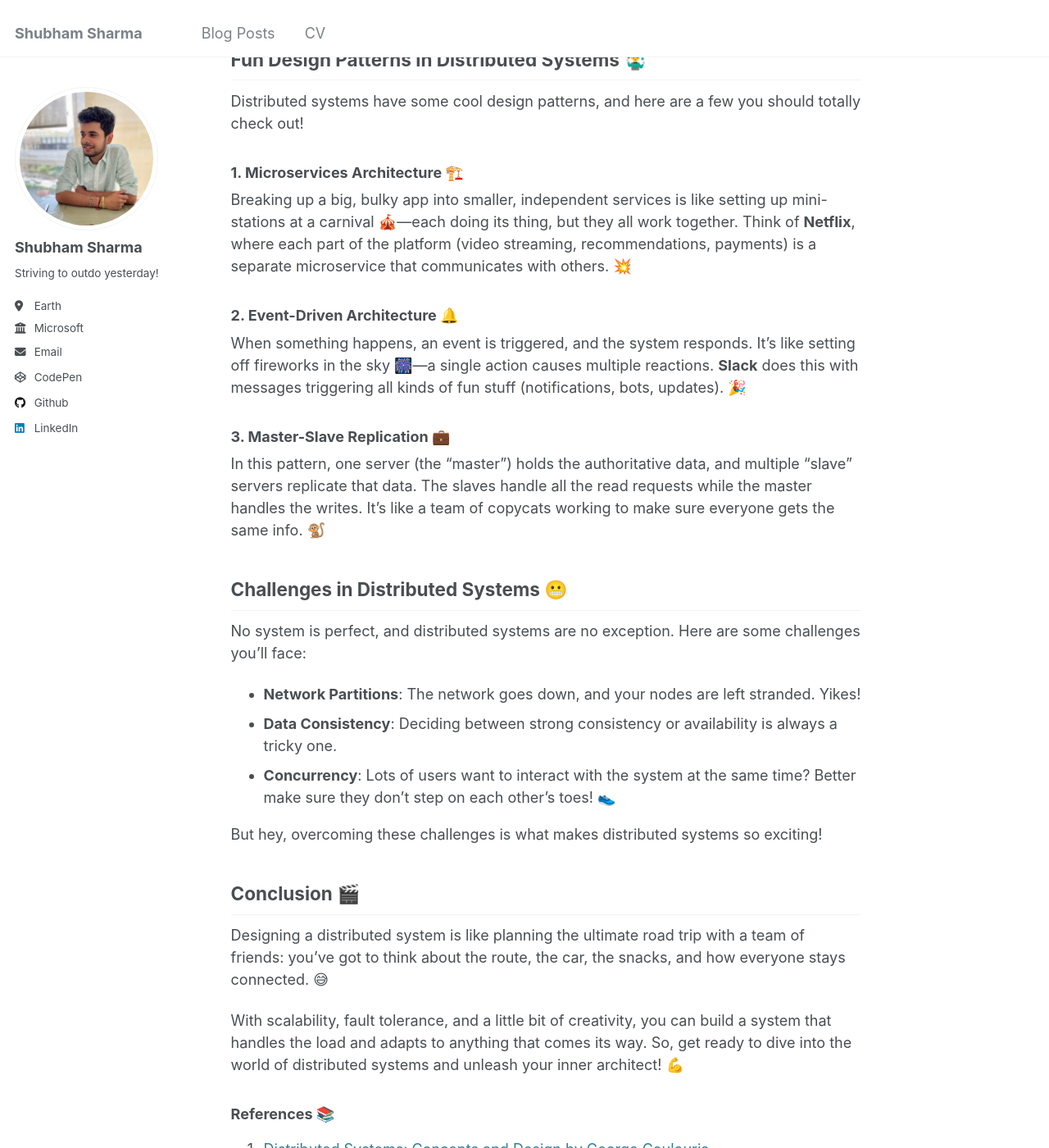
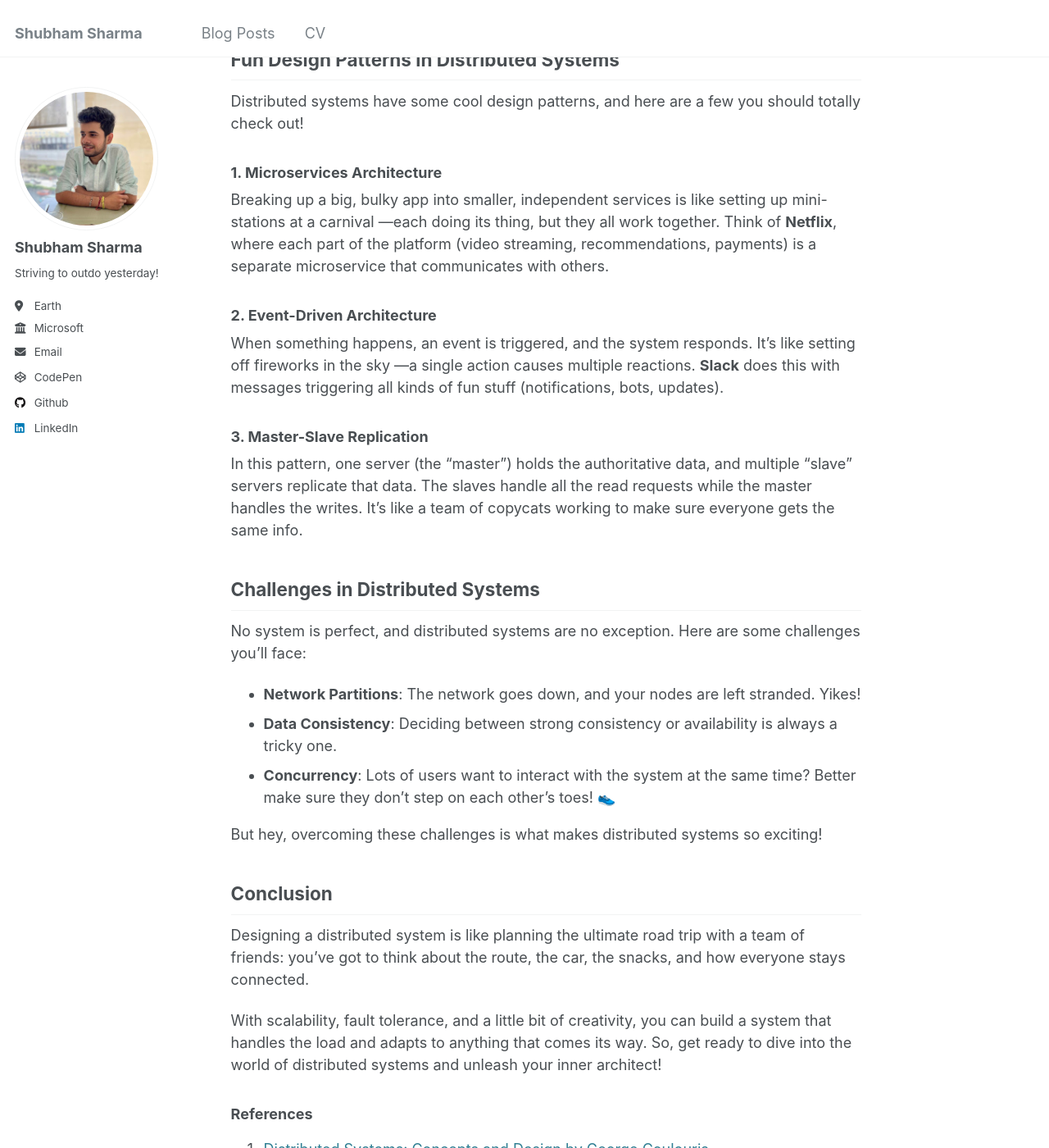
Before and after one commit to shubhamsrkdev/shubhamsrkdev.github.io, a Jekyll site: the page built from _posts/2025-01-14-blog-post-7.md, in a window 1280 px wide and 1400 px high, scrolled down 3038 px. Shown: the whole window at 82% size. Built offline with Jekyll 4.4.1, drawn with Linux system fonts in a browser that asks for light colours; some of the changed text lies outside the part shown.

```diff
--- a/_posts/2025-01-14-blog-post-7.md
+++ b/_posts/2025-01-14-blog-post-7.md
@@ -8,37 +8,37 @@ tags:
   - HLD
 ---
 
-Imagine a city filled with thousands of people, each running around, doing their thing. They don’t just stay in one spot; they’re scattered across the city, working, collaborating, and making everything happen without crashing into each other. That’s basically what a **distributed system** is—a group of independent, interconnected machines working together to achieve a common goal, no matter how far apart they are! 😎
+Imagine a city filled with thousands of people, each running around, doing their thing. They don’t just stay in one spot; they’re scattered across the city, working, collaborating, and making everything happen without crashing into each other. That’s basically what a **distributed system** is—a group of independent, interconnected machines working together to achieve a common goal, no matter how far apart they are!
 
 Ready to have some fun and learn about distributed system design? Let’s dive in!
 
-## What is a Distributed System? 🤔
+## What is a Distributed System?
 
 Alright, before we get fancy, let’s break it down. A **distributed system** is simply a network of independent computers (also called nodes) that work together to complete a task. They communicate over a network and synchronize their actions, even though they may be miles apart.
 
 Think of services like:
-- **Cloud computing systems** (Azure, AWS and Google Cloud 🌩️)
+- **Cloud computing systems** (Azure, AWS and Google Cloud)
 - **Peer-to-peer networks** like BitTorrent
-- **Microservices** where different backend services talk to each other (like a well-oiled machine 🤖)
+- **Microservices** where different backend services talk to each other (like a well-oiled machine)
 
 In simpler terms, it’s like a group of superheroes, each with their own powers, teaming up to save the day.
 
-## The Core Principles of Distributed System Design 💡
+## The Core Principles of Distributed System Design
 
 Designing a distributed system is like planning the best party ever. You want it to be scalable, reliable, and fun. So, let’s take a look at the principles to make your system the life of the party!
 
-### 1. **Scalability** 🚀
+### 1. **Scalability**
 
 You don’t want your system to crash when you go viral! Scalability is the secret sauce that lets your system grow as your user base grows. Imagine your awesome new online store gets featured on a popular site—what do you do? Panic? Nah. You scale up!
 
 - **Horizontal Scaling**: Add more servers (think of it as expanding your party guest list ).
 - **Vertical Scaling**: Make your current server stronger (think of it as giving your DJ a better sound system ).
 
-Just like **Netflix** handles millions of users by scaling horizontally and distributing traffic across multiple data centers 🌍.
+Just like **Netflix** handles millions of users by scaling horizontally and distributing traffic across multiple data centers
 
-### 2. **Fault Tolerance** 💥
+### 2. **Fault Tolerance**
 
-Oops! Something went wrong. The network’s down, or a server is having a bad day.  What do you do? Panic? No way. Fault tolerance ensures your system keeps running even when stuff hits the fan. 💨
+Oops! Something went wrong. The network’s down, or a server is having a bad day.  What do you do? Panic? No way. Fault tolerance ensures your system keeps running even when stuff hits the fan.
 
 Here’s how it works:
 - **Replication**: Duplicate your data across different servers like backup dancers to avoid any awkward moments .
@@ -47,7 +47,7 @@ Here’s how it works:
 
 **Amazon DynamoDB** is a pro at this, making sure your data is always safe, even if the world goes haywire.
 
-### 3. **Consistency vs Availability (CAP Theorem)** 🤯
+### 3. **Consistency vs Availability (CAP Theorem)**
 
 Here’s the deal—according to the **CAP Theorem**, you can only have two out of these three things in a distributed system:
 - **Consistency**: All nodes see the same data at the same time (everyone’s on the same page).
@@ -56,44 +56,44 @@ Here’s the deal—according to the **CAP Theorem**, you can only have two out
 
 Pick two, but you can’t have all three. For example, **Cassandra** chooses availability and partition tolerance over consistency. Hey, sometimes you need to serve everyone even if a couple of tables are temporarily out of sync! 🍽️
 
-### 4. **Decentralization** 🌍
+### 4. **Decentralization**
 
 Don’t put all your eggs in one basket! In a distributed system, no single node is the "boss." They’re all equal players working together to get the job done. No monopolies allowed!
 
-This is why **Bitcoin** is decentralized—no single node controls the currency. Everyone's got a piece of the puzzle, making it stronger. 🧩
+This is why **Bitcoin** is decentralized—no single node controls the currency. Everyone's got a piece of the puzzle, making it stronger.
 
-### 5. **Latency and Network Communication** 🕐
+### 5. **Latency and Network Communication**
 
 Alright, no one likes slow systems, right?  But in a distributed system, latency happens because data has to travel between nodes. So, how do we minimize lag? By optimizing communication, of course!
 
 Imagine playing an online game with someone across the world. If your latency is high, the game will freeze or lag, and no one wants that! To reduce this, systems like **Raft** and **Paxos** help coordinate nodes to avoid delay-induced chaos.
 
-### 6. **Data Consistency Models** 🗃️
+### 6. **Data Consistency Models**
 
 Now, let’s talk about how data stays in sync. Do you need it to be **perfectly consistent** (all data updated instantly everywhere)? Or can it be a bit **eventually consistent** (it’ll get there, just give it a sec)?
 
 - **Strong Consistency**: Your data is always 100% consistent across all nodes—no surprises!
 - **Eventual Consistency**: Your data may not be in sync everywhere right away, but it’ll get there eventually.
 
-Companies like **CouchDB** and **Amazon DynamoDB** go with eventual consistency to keep things running smoothly, even if things aren’t perfect immediately. 🛠️
+Companies like **CouchDB** and **Amazon DynamoDB** go with eventual consistency to keep things running smoothly, even if things aren’t perfect immediately.
 
-## Fun Design Patterns in Distributed Systems 🤹‍♂️
+## Fun Design Patterns in Distributed Systems
 
 Distributed systems have some cool design patterns, and here are a few you should totally check out!
 
-### 1. **Microservices Architecture** 🏗️
+### 1. **Microservices Architecture**
 
-Breaking up a big, bulky app into smaller, independent services is like setting up mini-stations at a carnival 🎪—each doing its thing, but they all work together. Think of **Netflix**, where each part of the platform (video streaming, recommendations, payments) is a separate microservice that communicates with others. 💥
+Breaking up a big, bulky app into smaller, independent services is like setting up mini-stations at a carnival —each doing its thing, but they all work together. Think of **Netflix**, where each part of the platform (video streaming, recommendations, payments) is a separate microservice that communicates with others.
 
-### 2. **Event-Driven Architecture** 🔔
+### 2. **Event-Driven Architecture**
 
-When something happens, an event is triggered, and the system responds. It’s like setting off fireworks in the sky 🎆—a single action causes multiple reactions. **Slack** does this with messages triggering all kinds of fun stuff (notifications, bots, updates). 🎉
+When something happens, an event is triggered, and the system responds. It’s like setting off fireworks in the sky —a single action causes multiple reactions. **Slack** does this with messages triggering all kinds of fun stuff (notifications, bots, updates).
 
-### 3. **Master-Slave Replication** 💼
+### 3. **Master-Slave Replication**
 
-In this pattern, one server (the "master") holds the authoritative data, and multiple "slave" servers replicate that data. The slaves handle all the read requests while the master handles the writes. It’s like a team of copycats working to make sure everyone gets the same info. 🐒
+In this pattern, one server (the "master") holds the authoritative data, and multiple "slave" servers replicate that data. The slaves handle all the read requests while the master handles the writes. It’s like a team of copycats working to make sure everyone gets the same info.
 
-## Challenges in Distributed Systems 😬
+## Challenges in Distributed Systems
 
 No system is perfect, and distributed systems are no exception. Here are some challenges you’ll face:
 - **Network Partitions**: The network goes down, and your nodes are left stranded. Yikes!
@@ -102,13 +102,13 @@ No system is perfect, and distributed systems are no exception. Here are some ch
 
 But hey, overcoming these challenges is what makes distributed systems so exciting!
 
-## Conclusion 🎬
+## Conclusion
 
-Designing a distributed system is like planning the ultimate road trip with a team of friends: you’ve got to think about the route, the car, the snacks, and how everyone stays connected. 😅
+Designing a distributed system is like planning the ultimate road trip with a team of friends: you’ve got to think about the route, the car, the snacks, and how everyone stays connected.
 
-With scalability, fault tolerance, and a little bit of creativity, you can build a system that handles the load and adapts to anything that comes its way. So, get ready to dive into the world of distributed systems and unleash your inner architect! 💪
+With scalability, fault tolerance, and a little bit of creativity, you can build a system that handles the load and adapts to anything that comes its way. So, get ready to dive into the world of distributed systems and unleash your inner architect!
 
-### References 📚
+### References
 
 1. [Distributed Systems: Concepts and Design by George Coulouris](https://www.amazon.com/Distributed-Systems-Concepts-Design-5th/dp/0132143011)
 2. [The CAP Theorem - Eric Brewer](https://www.cs.berkeley.edu/~brewer/cs262b-2004/PODC-keynote.pdf)
@@ -118,4 +118,4 @@ With scalability, fault tolerance, and a little bit of creativity, you can build
 
 ---
 
-That’s a wrap! Ready to go out there and build some kickass distributed systems? You got this! 💥
+That’s a wrap! Ready to go out there and build some kickass distributed systems? You got this!
```
